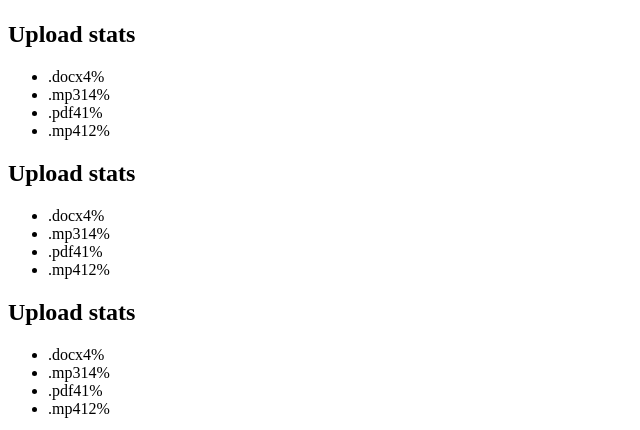
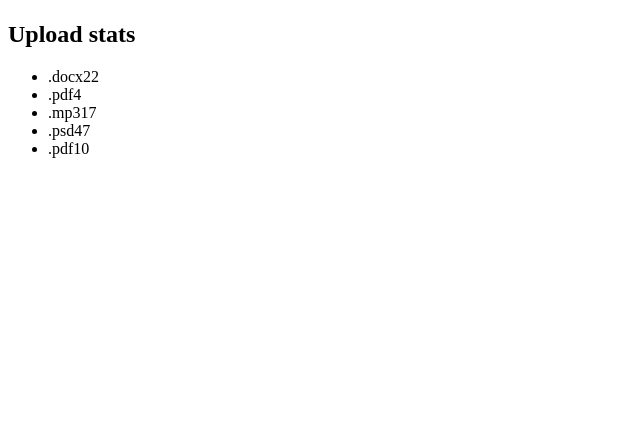
Before and after one commit to js-full-stack/goit-react-hw-01-components, a React (Create React App) app: page / in a window 1280 px wide. Shown: the part 370-800 px from the top of the page, without its empty margins (0-640 px from the left). Built offline with nearby package versions, Linux system fonts and the light colour scheme.

Commit message:
добавлена разметка 2 задани

```diff
--- a/src/App.js
+++ b/src/App.js
@@ -2,13 +2,12 @@ import Profile from "./components/Profile";
 import Statistics from "./components/Statistics";
 import user from "./user.json";
 import stats from "./statistical-data.json";
-import { Fragment } from "react";
-
+const title = "Заголовок";
 const App = () => {
   return (
     <>
       {/* Рендеринг профиля */}
-      <Fragment>
+
       <Profile
         src={user.avatar}
         name={user.name}
@@ -16,32 +15,11 @@ const App = () => {
         location={user.location}
         stats={user.stats}
       />
-      </Fragment>
 
-      {/* Рендеринг таблицы со статистикой */}
-      <Fragment>
-        {stats.map(() => (
-          <Statistics title={user.title} stats={user.stats} />
-        ))}
-      </Fragment>
+      <Statistics title="Upload stats" stats={stats} />
+      {/* <Statistics stats={stats} /> */}
     </>
   );
 };
 
 export default App;
-
-//  ?name — имя пользователя
-// ?tag — тег в социальной сети без @
-// ?location — город и страна
-// ?avatar — url на изображение
-// ?stats — объект с информацией об активности
-// /   <div>
-//     <h1>Hello React!</h1>
-//     <Profile
-//       src={user.avatar}
-//       name={user.name}
-//       tag={user.tag}
-//       location={user.location}
-//       stats={user.stats}
-//     />
-//   </div>
--- a/src/components/Statistics.jsx
+++ b/src/components/Statistics.jsx
@@ -1,28 +1,34 @@
 import propTypes from "prop-types";
 
-const Statistics = ({ title, stats }) => (
+const Statistics = ({ stats, title }) => (
   <section className="statistics">
-    <h2 className="title">Upload stats</h2>
+    <h2>{title}</h2>
 
     <ul className="stat-list">
-      <li className="item">
-        <span className="label">.docx</span>
-        <span className="percentage">4%</span>
-      </li>
-      <li className="item">
-        <span className="label">.mp3</span>
-        <span className="percentage">14%</span>
-      </li>
-      <li className="item">
-        <span className="label">.pdf</span>
-        <span className="percentage">41%</span>
-      </li>
-      <li className="item">
-        <span className="label">.mp4</span>
-        <span className="percentage">12%</span>
-      </li>
+      {stats.map(({ id, label, percentage }) => (
+        <li className="item" key={id}>
+          <>
+            <span className="label">{label}</span>
+            <span className="percentage">{percentage}</span>
+          </>
+        </li>
+      ))}
     </ul>
   </section>
 );
 
+Statistics.defaultProps = {
+  title: null,
+};
+
+Statistics.propTypes = {};
+
+// // *Дефолты прописываются для необязательных пропсов
+// Statistics.propTypes = {
+//   title: propTypes.string,
+//   // label: propTypes.string,
+//   percentage: propTypes.string.isRequired,
+//   id: propTypes.string.isRequired,
+// };
+
 export default Statistics;
```
Lines whose indentation alone changed are shown as unchanged.
